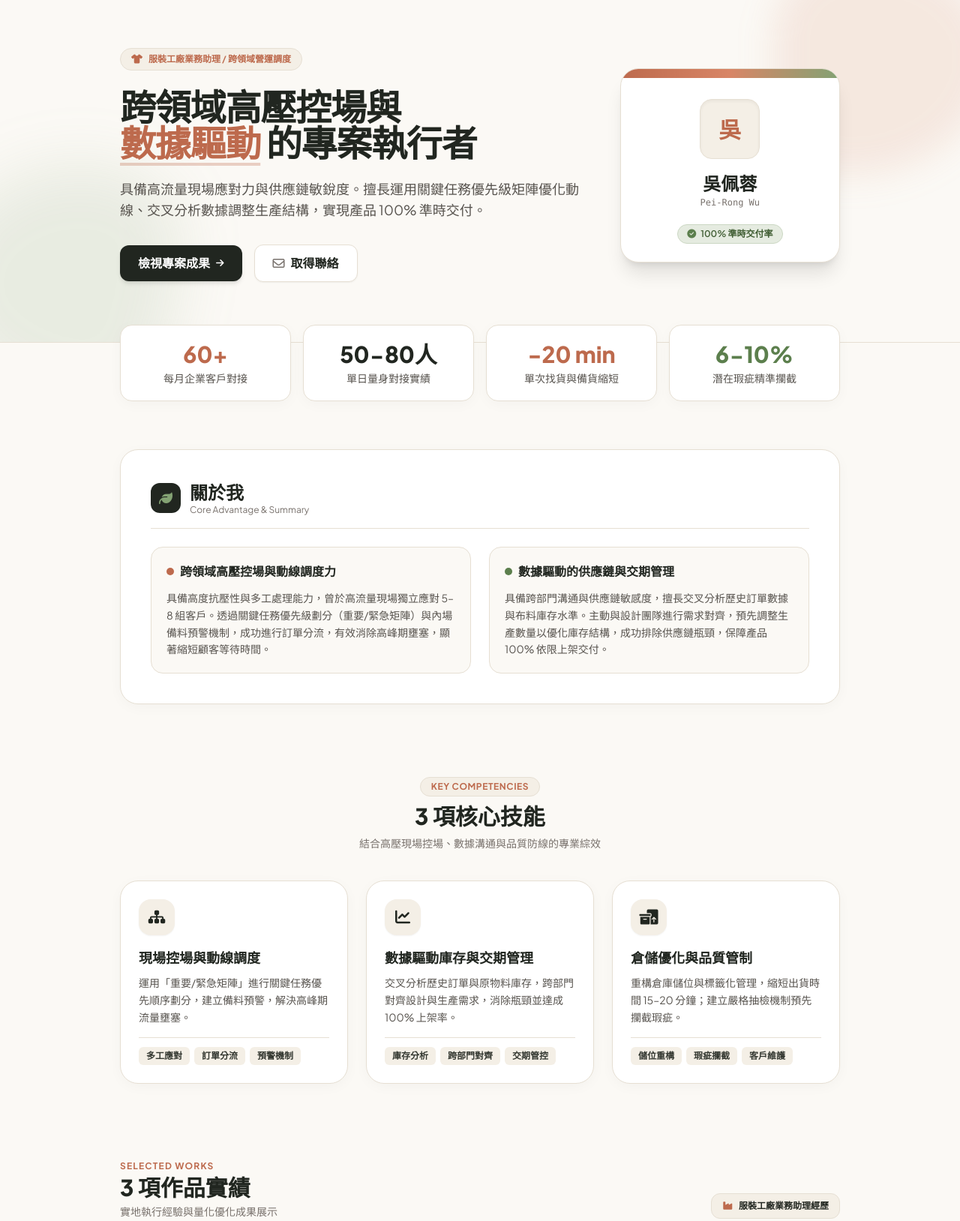
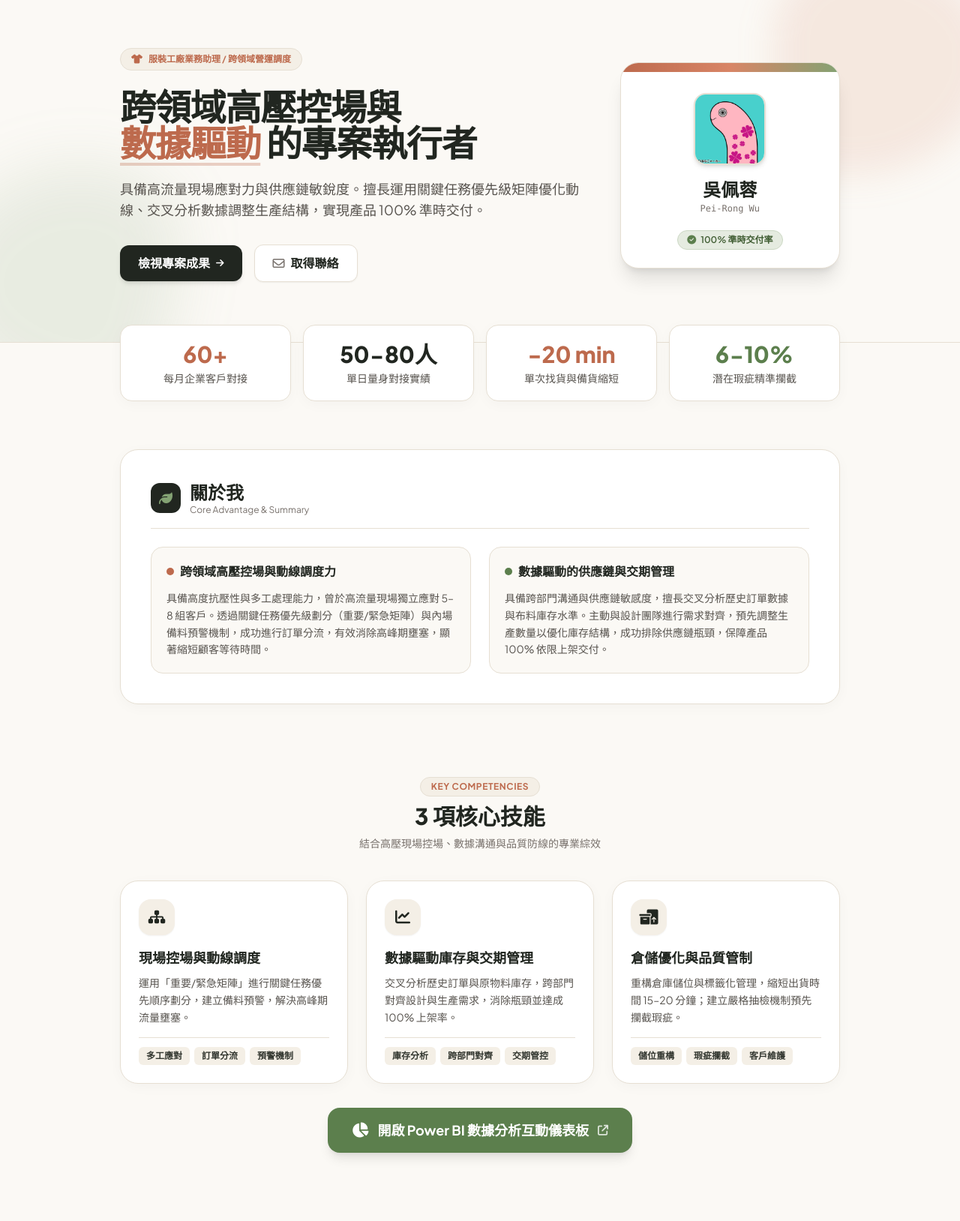
Before and after one commit to amywu057728-lab/Resume, a plain HTML site: page index.html in a window 1280 px wide. Shown: the part 80-1708 px from the top of the page at 75% size. Drawn offline with nearby package versions, Linux system fonts and the light colour scheme.

Commit message:
Update index.html

```diff
--- a/index.html
+++ b/index.html
@@ -181,8 +181,8 @@
                             <!-- Curved Terracotta & Sage Header Bar inside Card -->
                             <div class="absolute top-0 left-0 right-0 h-3 bg-gradient-to-r from-terracotta-600 via-terracotta-500 to-sage-500"></div>
 
-                            <div class="w-20 h-20 mx-auto rounded-2xl bg-cream-100 text-terracotta-600 border border-cream-200 flex items-center justify-center text-3xl font-black shadow-inner mt-2">
-                                吳
+                            <div class="w-24 h-24 mx-auto rounded-2xl overflow-hidden border-2 border-cream-200 shadow-md mt-2">
+                                <img src="https://amywu057728-lab.github.io/Resume/anago720223.jpg" alt="吳佩蓉" class="w-full h-full object-cover" onerror="this.onerror=null; this.parentElement.innerHTML='<div class=\'w-full h-full bg-cream-100 text-terracotta-600 flex items-center justify-center text-3xl font-black\'>吳</div>';">
                             </div>
                             <div>
                                 <h3 class="text-2xl font-bold text-earth-900">吳佩蓉</h3>
@@ -319,6 +319,15 @@
                         <span class="px-2.5 py-1 rounded-md bg-cream-100 text-earth-800 text-xs font-semibold group-hover:bg-white/20 group-hover:text-white transition-colors duration-300">客戶維護</span>
                     </div>
                 </div>
+            </div>
+
+            <!-- Power BI Interactive Tool Button -->
+            <div class="mt-8 text-center">
+                <a href="https://amywu057728-lab.github.io/Resume/index-powerbi.html" target="_blank" rel="noopener noreferrer" class="inline-flex items-center justify-center gap-3 w-full sm:w-auto px-8 py-4 rounded-2xl bg-sage-600 hover:bg-sage-700 text-white font-bold text-base sm:text-lg shadow-lg hover:shadow-xl transition-all duration-300 transform hover:-translate-y-0.5 group">
+                    <i class="fa-solid fa-chart-pie text-xl group-hover:scale-110 transition-transform"></i>
+                    <span>開啟 Power BI 數據分析互動儀表板</span>
+                    <i class="fa-solid fa-arrow-up-right-from-square text-sm opacity-80 group-hover:translate-x-0.5 group-hover:-translate-y-0.5 transition-transform"></i>
+                </a>
             </div>
         </section>
 
```
